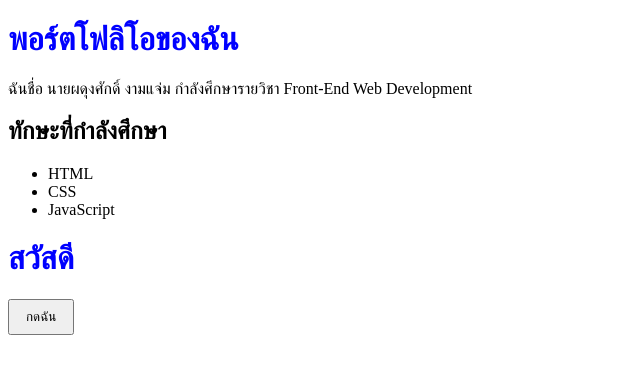
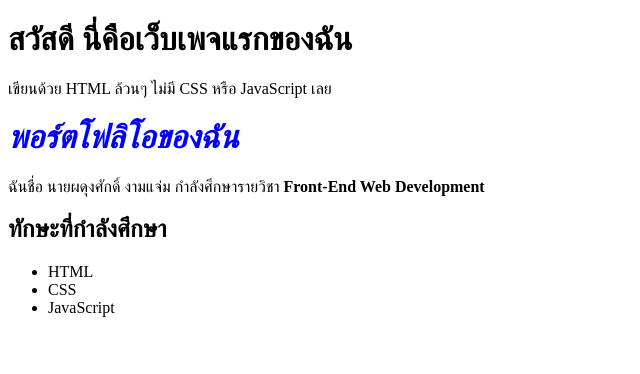
Before and after one commit to 68160032-Phadungsak-Ngamchaem/my-first-website, a plain HTML site: page index.html in a window 1280 px wide. Shown: the whole page, without its empty margins (0-640 px from the left). Drawn offline with Linux system fonts and the light colour scheme.

Commit message:
ทดลองเปลี่ยนสี h1

```diff
--- a/index.html
+++ b/index.html
@@ -2,9 +2,15 @@
 <html lang="th">
 <head>
   <meta charset="UTF-8">
+  <meta name="viewport" content="width=device-width, initial-scale=1.0">
+  <title>หน้าแรกของพอร์ตโฟลิโอของฉัน</title>
+</head>
 <body>
-  <h1>พอร์ตโฟลิโอของฉัน</h1>
-  <p>ฉันชื่อ นายผดุงศักดิ์ งามแจ่ม กำลังศึกษารายวิชา Front-End Web Development</p>
+  <h1>สวัสดี นี่คือเว็บเพจแรกของฉัน</h1>
+  <p>เขียนด้วย HTML ล้วนๆ ไม่มี CSS หรือ JavaScript เลย</p>
+
+  <h1 style="color: blue;"><em>พอร์ตโฟลิโอของฉัน</em></h1>
+  <p>ฉันชื่อ นายผดุงศักดิ์ งามแจ่ม กำลังศึกษารายวิชา <strong>Front-End Web Development</strong></p>
 
   <h2>ทักษะที่กำลังศึกษา</h2>
   <ul>
@@ -13,16 +19,4 @@
     <li>JavaScript</li>
   </ul>
 </body>
-<h1>สวัสดี</h1>
-<button>กดฉัน</button>
-
-<style>
-  h1 { color: blue; }
-  button { padding: 8px 16px; }
-</style>
-
-<script>
-  document.querySelector("button").addEventListener("click", () => {
-    document.querySelector("h1").textContent = "คุณกดปุ่มแล้ว";
-  });
-</script>
+</html>
```
